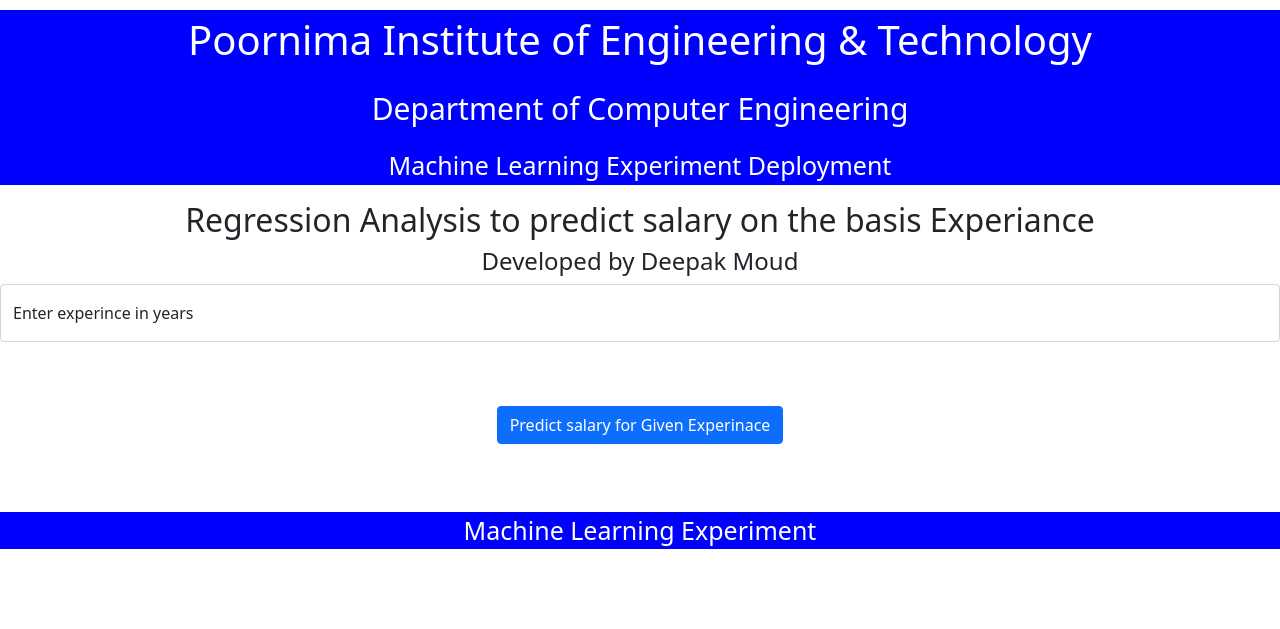
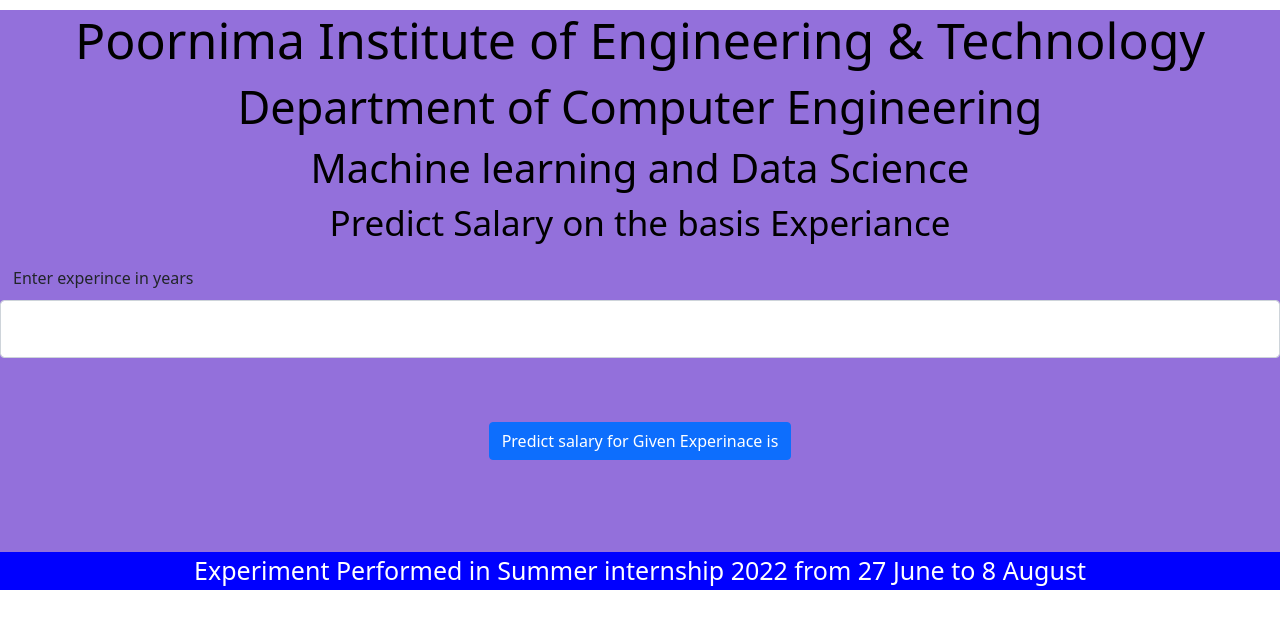
Before and after one commit to Ishu214214/Linear-Regression_Project-on_ML, a Flask app: page / in a window 1280 px wide. Shown: the top 629 px of the page. Run offline with Flask 2, Linux system fonts and the light colour scheme; parts of the project's set-up code (start-up, migrations or seed data) failed here and were passed over.

Commit message:
Update index.html

```diff
--- a/templates/index.html
+++ b/templates/index.html
@@ -1,15 +1,15 @@
+
 <!DOCTYPE html>
 <html >
-<!--From https://codepen.io/frytyler/pen/EGdtg-->
+
 <head>
-<title>Machine Learning Lab Experiment Deployment</title>
+<title>Machine Learning  Linear Regression Deployment</title>
 <meta charset="UTF-8">
-<link href='https://fonts.googleapis.com/css?family=Pacifico' rel='stylesheet' type='text/css'>
-<link href='https://fonts.googleapis.com/css?family=Arimo' rel='stylesheet' type='text/css'>
-<link href='https://fonts.googleapis.com/css?family=Hind:300' rel='stylesheet' type='text/css'>
 <link href='https://fonts.googleapis.com/css?family=Open+Sans+Condensed:300' rel='stylesheet' type='text/css'>
- <link href="https://cdn.jsdelivr.net/npm/bootstrap@5.0.0-beta1/dist/css/bootstrap.min.css" rel="stylesheet" integrity="sha384-giJF6kkoqNQ00vy+HMDP7azOuL0xtbfIcaT9wjKHr8RbDVddVHyTfAAsrekwKmP1" crossorigin="anonymous">
-<style><!DOCTYPE html>
+<!-- JavaScript Bundle with Popper -->
+<script src="https://cdn.jsdelivr.net/npm/bootstrap@5.2.0/dist/js/bootstrap.bundle.min.js" integrity="sha384-A3rJD856KowSb7dwlZdYEkO39Gagi7vIsF0jrRAoQmDKKtQBHUuLZ9AsSv4jD4Xa" crossorigin="anonymous"></script>
+<link href="https://cdn.jsdelivr.net/npm/bootstrap@5.0.0-beta1/dist/css/bootstrap.min.css" rel="stylesheet" integrity="sha384-giJF6kkoqNQ00vy+HMDP7azOuL0xtbfIcaT9wjKHr8RbDVddVHyTfAAsrekwKmP1" crossorigin="anonymous">
+<style>
 
 h1 {text-align: center;}
 h2 {text-align: center;}
@@ -18,47 +18,46 @@
 div {text-align: center;}
 </style>
 </head>
-
 <body>
 
-
-<div class="" style="background-color:blue;" >
+<div class="" style="background-color:	#9370DB;" >
 <div class="clearfix">
 
 <div class="col-md-12">
-<center><p style="font-size:40px;color:white;margin-top:10px;">Poornima Institute of Engineering & Technology</p></center>
-<center><p style="font-size:30px;color:white;margin-top:10px;">Department of Computer Engineering</p></center>
-<center><p style="font-size:25px;color:white;margin-top:10px;">Machine Learning Experiment Deployment</p></center>
+<center><h2 style="font-size:50px;color:black;margin-top:10px;">Poornima Institute of Engineering & Technology</h2></center>
+<center><h2 style="font-size:45px;color:black;margin-top:10px;">Department of Computer Engineering</></center>
+<center><h2 style="font-size:40px;color:black;margin-top:10px;">Machine learning and Data Science </></center>
+<center><h2 style="font-size:35px;color:black;margin-top:10px;">Predict Salary on the basis Experiance</></center>
+
 </div>
-</div>
-</div>
+<div class="login">
 
-<div class="login">
-<h2 >Regression Analysis to predict salary on the basis Experiance</h2>
-<h4>Developed by Deepak Moud</h4>
 <!-- Main Input For Receiving Query to our ML -->
 <form action="{{ url_for('predict')}}"method="get">
 <div class="form-floating mb-3">
+<br>
+<br>
 
 <input type="number" class="form-control" id="exp" name="exp" step="any" min="0" max="100" placeholder="0" required="required">
-<label for="floatingInput">Enter experince in years</label>
+<label for="floatingInput"><h6>Enter experince in years</h6></label>
 </div>
 <br>
+<br>
 
-<br>
-<button type="submit" class="btn btn-primary btn-block btn-large">Predict salary for Given Experinace</button>
+<button type="submit" class="btn btn-primary btn-block btn-large">Predict salary for Given Experinace is </button>
 </form>
 <br>
 <br>
+<br>
+
 {{ prediction_text }}
-
 </div>
 
 <div class="" style="background-color:blue;" >
 <div class="clearfix">
 
 <div class="col-md-12">
- <center><p style="font-size:25px;color:white;margin-top:20px;">Machine Learning  Experiment </p></center>
+ <center><p style="font-size:25px;color:white;margin-top:20px;">Experiment Performed in Summer internship 2022 from 27 June to 8 August </p></center>
 </div>
 </div>
 </div>
```
